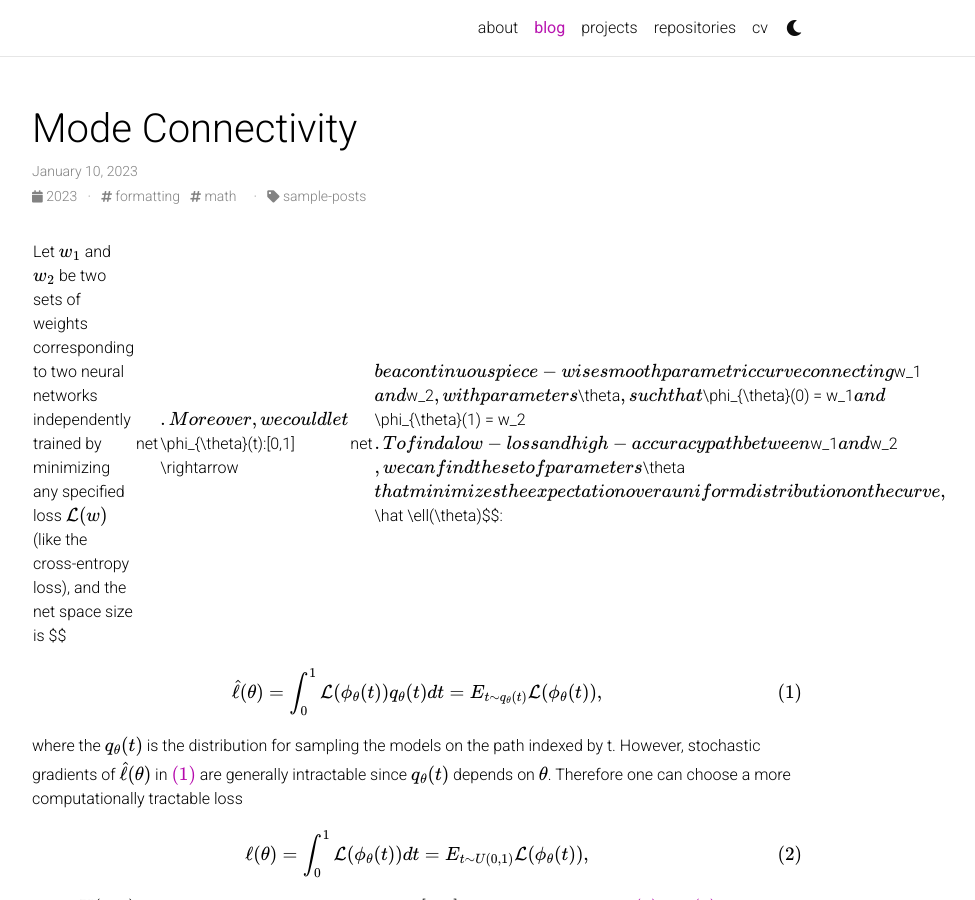
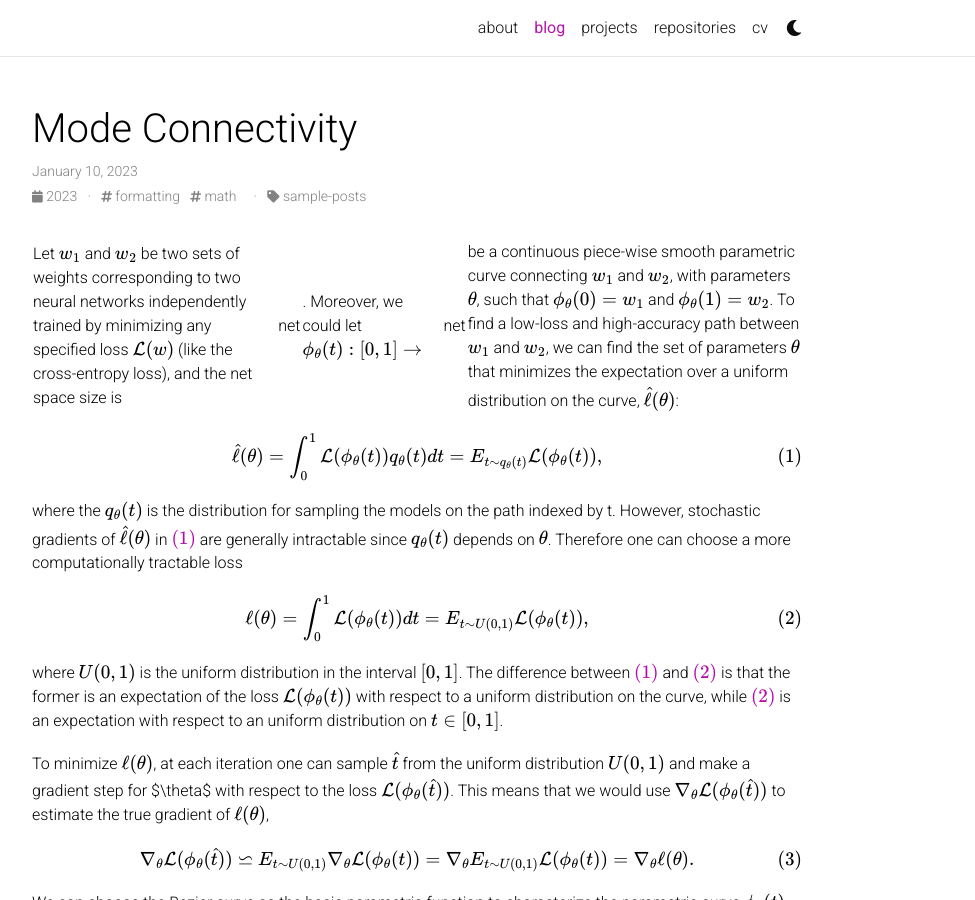
Before and after one commit to JiePeng104/JiePeng104.github.io, a Jekyll site: the page built from _posts/2015-10-20-math.md, in a window 1280 px wide and 900 px high. Shown: the whole window, without its empty margins (223-1198 px from the left). Built offline with Jekyll 4.4.1, drawn with Linux system fonts in a browser that asks for light colours; comment, search, counter and statistics services are not loaded; a style sheet for code colours, icons or effects is not loaded.

Commit message:
Update 2015-10-20-math.md

```diff
--- a/_posts/2015-10-20-math.md
+++ b/_posts/2015-10-20-math.md
@@ -8,7 +8,7 @@ categories: sample-posts
 ---
 
 
-Let $$w_1$$ and $$w_2$$ be two sets of weights corresponding to two neural networks independently trained by minimizing any specified loss $$\mathcal{L}(w)$$ (like the cross-entropy loss), and the net space size is $$|net|$$. Moreover, we could let $$\phi_{\theta}(t):[0,1] \rightarrow |net|$$ be a continuous piece-wise smooth parametric curve connecting $$w_1$$ and $$w_2$$, with parameters $$\theta$$, such that $$\phi_{\theta}(0) = w_1$$ and $$\phi_{\theta}(1) = w_2$$. To find a low-loss and high-accuracy path between $$w_1$$ and $$w_2$$, we can find the set of parameters $$\theta$$ that minimizes the expectation over a uniform distribution on the curve, $$\hat \ell(\theta)$$:
+Let $$w_1$$ and $$w_2$$ be two sets of weights corresponding to two neural networks independently trained by minimizing any specified loss $$\mathcal{L}(w)$$ (like the cross-entropy loss), and the net space size is |net|. Moreover, we could let $$\phi_{\theta}(t):[0,1] \rightarrow$$|net| be a continuous piece-wise smooth parametric curve connecting $$w_1$$ and $$w_2$$, with parameters $$\theta$$, such that $$\phi_{\theta}(0) = w_1$$ and $$\phi_{\theta}(1) = w_2$$. To find a low-loss and high-accuracy path between $$w_1$$ and $$w_2$$, we can find the set of parameters $$\theta$$ that minimizes the expectation over a uniform distribution on the curve, $$\hat \ell(\theta)$$:
 
 \begin{equation}
    \label{eq1}
```
